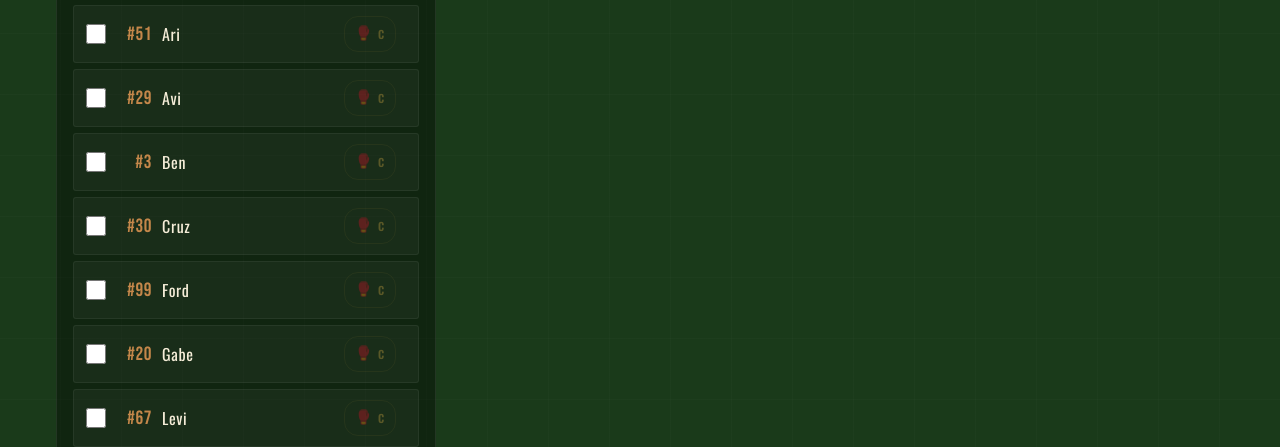
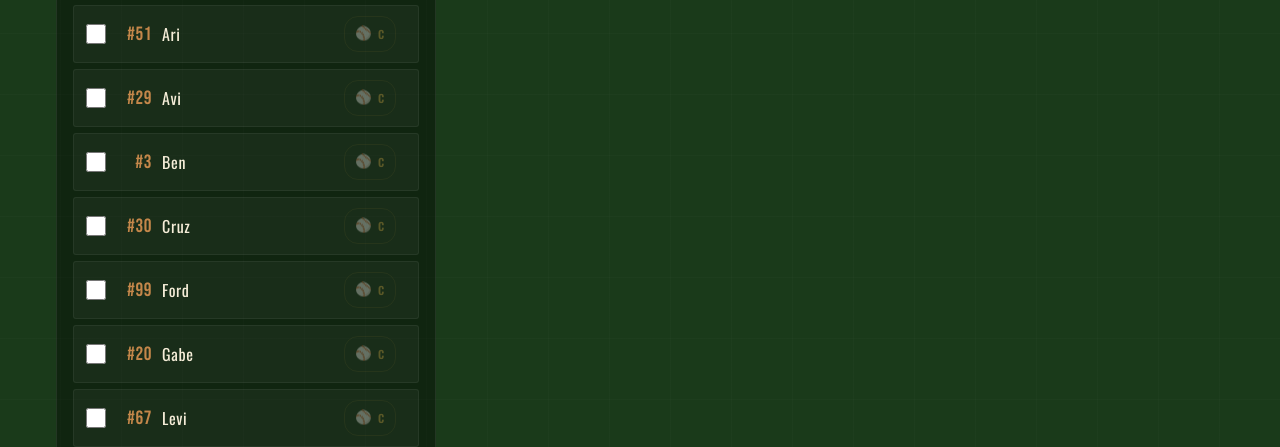
Before and after one commit to jeremywall/field-commander, a website: page src/site/index.html in a window 1280 px wide. Shown: the part 353-800 px from the top of the page. Drawn offline with nearby package versions, Linux system fonts and the light colour scheme.

Commit message:
Update index.html

```diff
--- a/src/site/index.html
+++ b/src/site/index.html
@@ -601,7 +601,7 @@ function buildRoster() {
       <span class="player-num">#${p.num}</span>
       <label class="player-name" for="cbp${p.id}">${p.name}</label>
       <button class="catcher-toggle" id="cbt${p.id}" onclick="toggleCatcher(${p.id}, event)" title="Willing to catch?">
-        <span class="ct-glove">🥊</span>
+        <span class="ct-glove">⚾</span>
         <span class="ct-label">C</span>
       </button>
     `;
```
